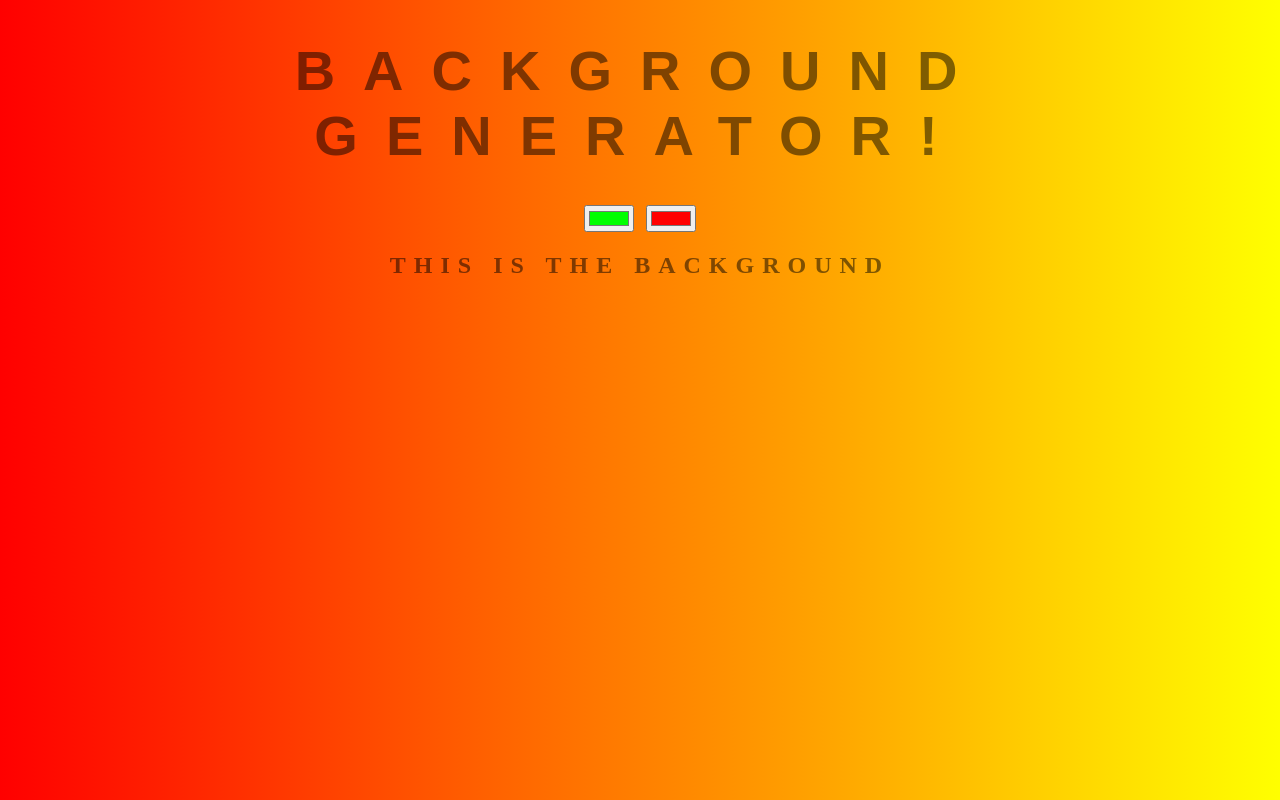
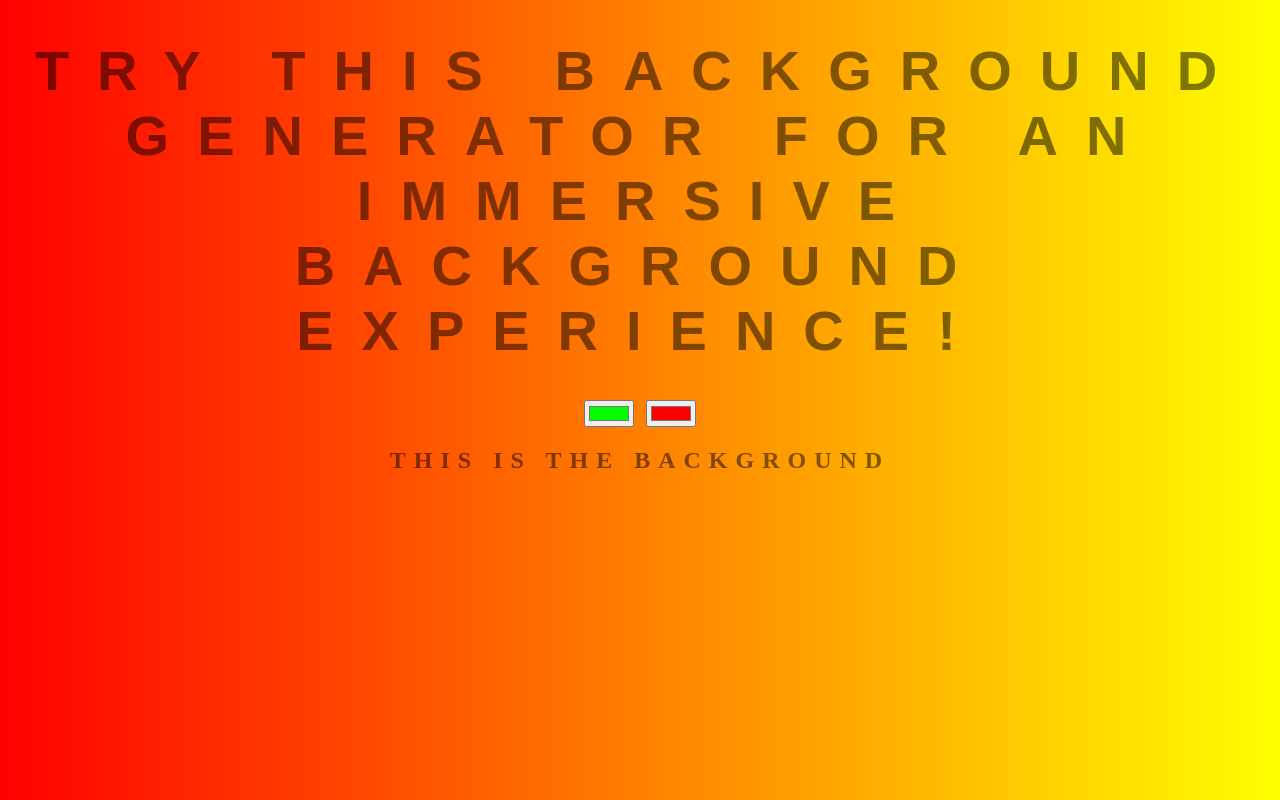
Before and after one commit to diipanshuu/productivity-sync, a plain HTML site: page index.html in a window 1280 px wide. Drawn offline with Linux system fonts and the light colour scheme.

Commit message:
H1 Update
Just updated the h1 for better experience!

```diff
--- a/index.html
+++ b/index.html
@@ -5,7 +5,7 @@
 	<link rel="stylesheet" type="text/css" href="style.css">
 </head>
 <body id="gradient">
-	<h1>Background Generator!</h1>
+	<h1>Try this Background Generator for an IMMERSIVE Background Experience!</h1>
 	<input class="color1" type="color" name="color1" value="#00ff00">
 	<input class="color2" type="color" name="color2" value="#ff0000">
 	<h2>This is the background</h2>
```
